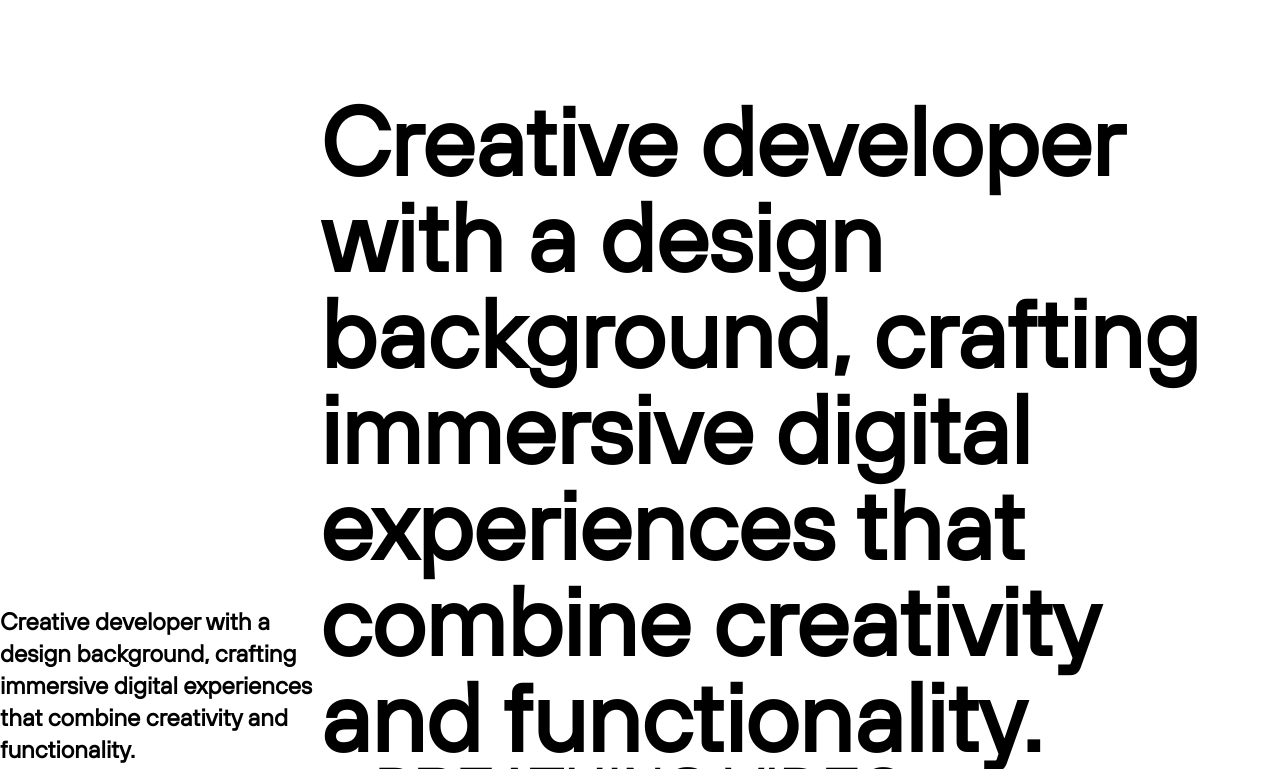
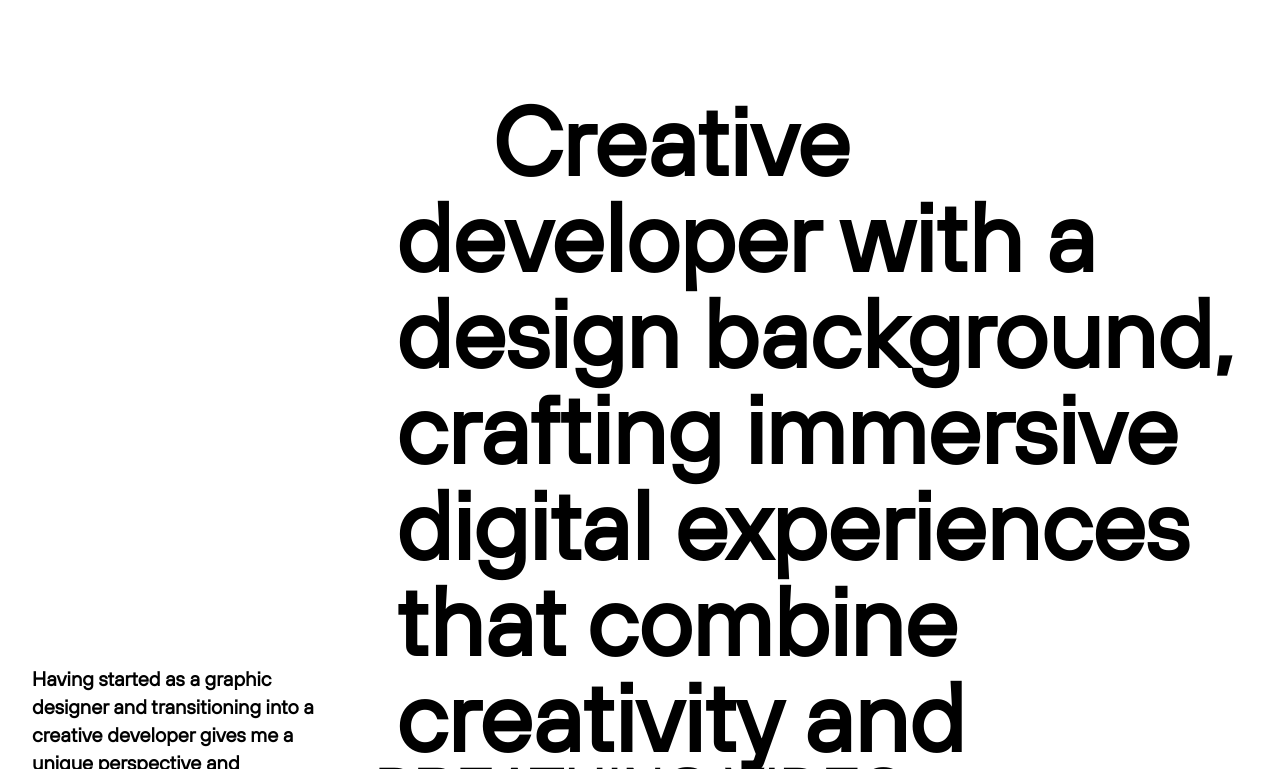
Before and after one commit to devamahayana/testnextjs-deploy, a Next.js app: page / in a window 1280 px wide. Shown: the part 1091-1860 px from the top of the page. Built offline with nearby package versions, Linux system fonts and the light colour scheme.

Commit message:
Add about

```diff
--- a/src/components/About.tsx
+++ b/src/components/About.tsx
@@ -2,14 +2,14 @@ import React from 'react'
 
 const About = () => {
   return (
-    <section className='h-screen w-full'>
+    <section className='h-screen w-full px-8'>
       <h1 className='text-[16rem] font-semibold tracking-wide'>Intro</h1>
-      <div className='flex items-end'>
-        <p className='text-2xl font-semibold w-1/4'>
-          Creative developer with a design background, crafting immersive digital experiences that combine creativity and functionality.
+      <div className='flex items-end justify-between gap-20'>
+        <p className='text-xl font-semibold w-1/4'>
+          Having started as a graphic designer and transitioning into a creative developer gives me a unique perspective and understanding  in merging both visual aesthetics and modern technology.
         </p>
         <h3 className='text-8xl font-semibold w-3/4'>
-          Creative developer with a design background, crafting immersive digital experiences that combine creativity and functionality.
+          <span className='ml-24'>Creative</span> developer with a design background, crafting immersive digital experiences that combine creativity and functionality.
         </h3>
 
       </div>
```
